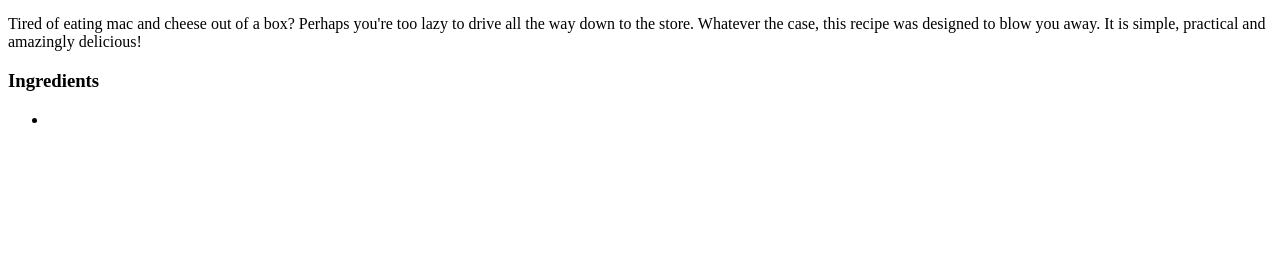
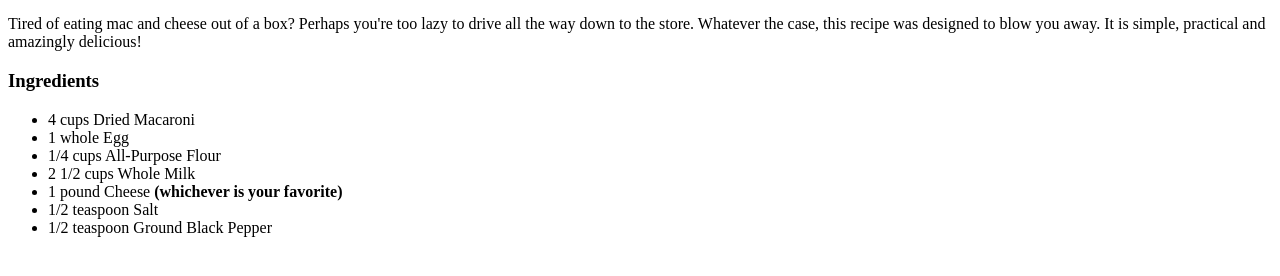
Before and after one commit to 10richard/odin-recipes, a plain HTML site: page recipes/mac_and_cheese.html in a window 1280 px wide. Shown: the part 428-704 px from the top of the page. Drawn offline with Linux system fonts and the light colour scheme.

Commit message:
Add "Ingredients" heading
Added a list of ingredients for the mac and cheese recipe under the description.

```diff
--- a/recipes/mac_and_cheese.html
+++ b/recipes/mac_and_cheese.html
@@ -17,7 +17,13 @@
 
         <h3>Ingredients</h3>
         <ul>
-            <li></li>
+            <li>4 cups Dried Macaroni</li>
+            <li>1 whole Egg</li>
+            <li>1/4 cups All-Purpose Flour</li>
+            <li>2 1/2 cups Whole Milk</li>
+            <li>1 pound Cheese <strong>(whichever is your favorite)</strong></li>
+            <li>1/2 teaspoon Salt</li>
+            <li>1/2 teaspoon Ground Black Pepper</li>
         </ul>
     </body>
 </html>
```
